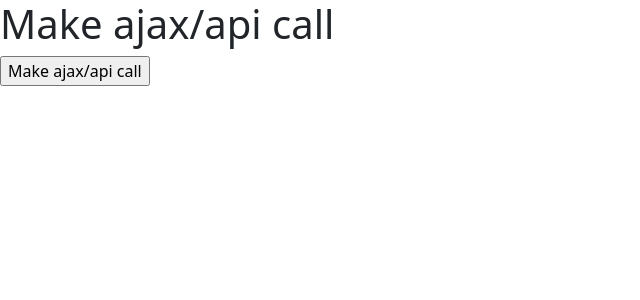
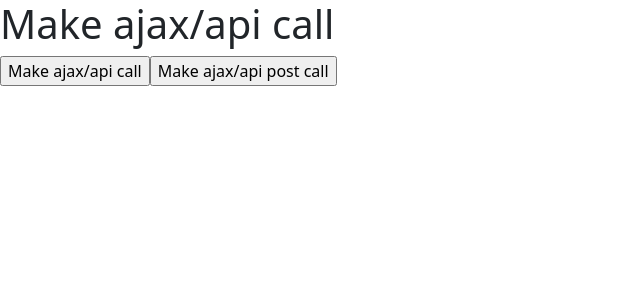
Before and after one commit to Pankaj-Jogale/my-react-app, a React (Create React App) app: page / in a window 1280 px wide. Shown: the top 300 px of the page, without its empty margins (0-640 px from the left). Built offline with nearby package versions, Linux system fonts and the light colour scheme.

Commit message:
Make ajax/api post call

```diff
--- a/src/App.js
+++ b/src/App.js
@@ -2,6 +2,7 @@ import axios from "axios";
 import { useState } from "react";
 
 function App() {
+  //Make ajax/api post call
   let [messageList, setMessageList] = useState([]);
   let getallmsg = async () => {
     let url = `http://localhost:3001/messages`;
@@ -12,12 +13,28 @@ function App() {
     //re-render
     setMessageList(messageList);
   };
+
+  let createnewmsg = async () => {
+    let url = `http://localhost:3001/message`;
+    let data = {
+      message: "Hi from react",
+      reply: false,
+    };
+    await axios.post(url, data);
+  };
   return (
     <div>
       <h1>Make ajax/api call</h1>
       <input type="button" value="Make ajax/api call" onClick={getallmsg} />
+      <input
+        type="button"
+        value="Make ajax/api post call"
+        onClick={createnewmsg}
+      />
       {messageList.map((item) => (
-        <div>{item.message}</div>
+        <>
+          <div>{item.message}</div>
+        </>
       ))}
     </div>
   );
```
